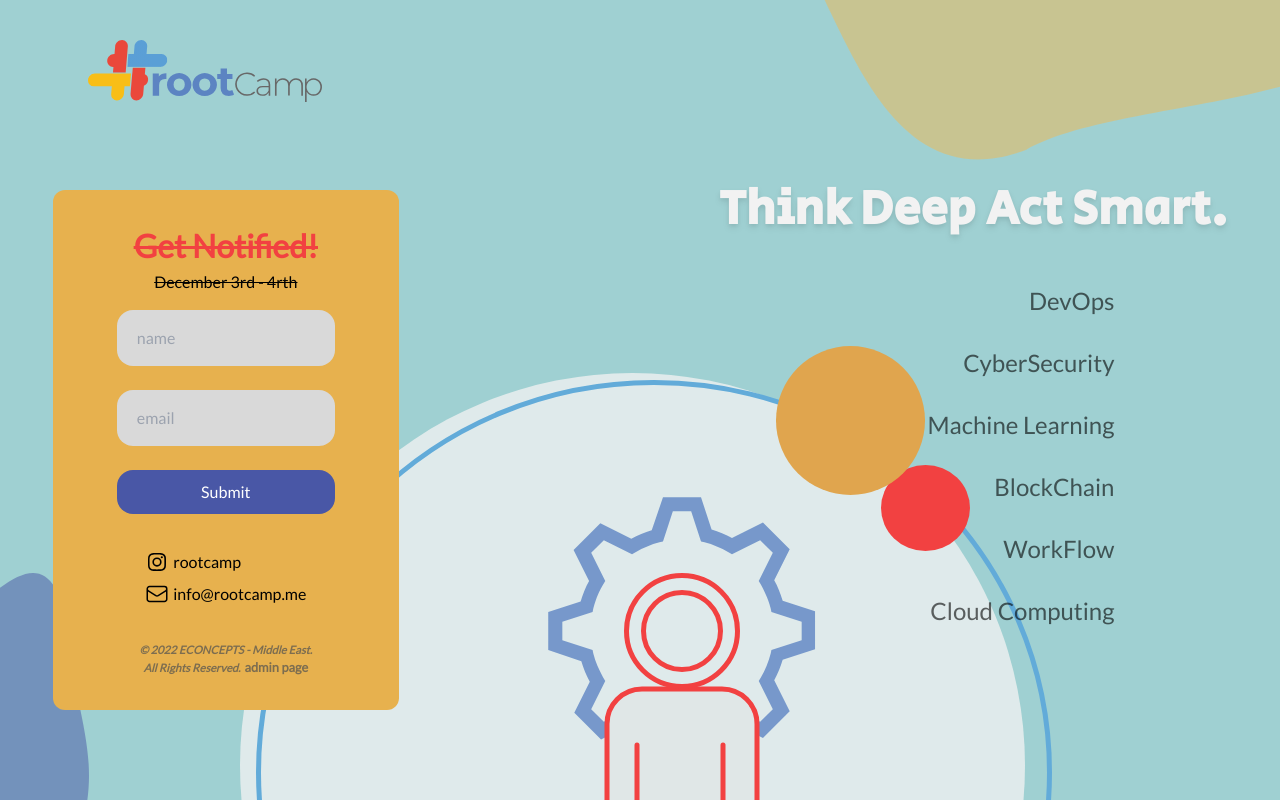
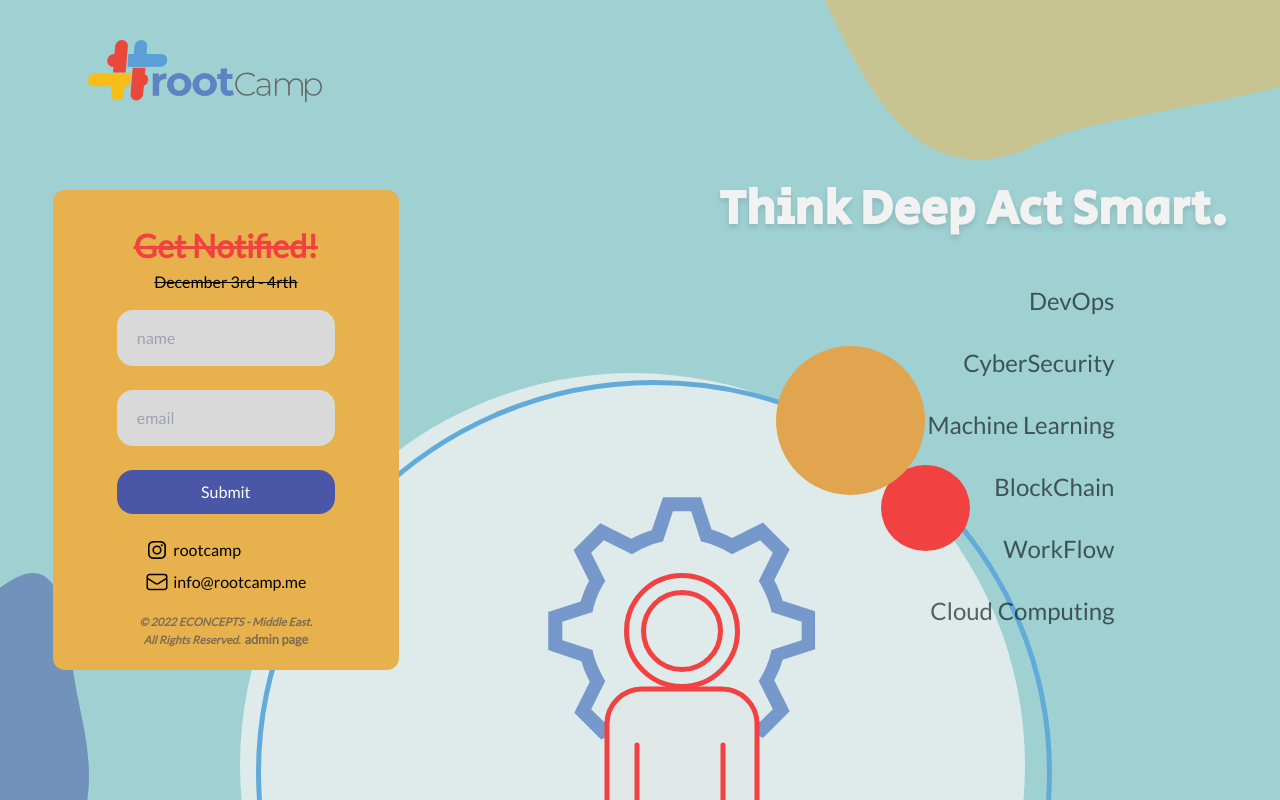
Before and after one commit to adel-fael/React-JS_rootcamp-project, a React (Vite) app: page / in a window 1280 px wide. Built offline with nearby package versions, Linux system fonts and the light colour scheme.

Commit message:
final touches

```diff
--- a/src/components/SignUp.jsx
+++ b/src/components/SignUp.jsx
@@ -140,7 +140,7 @@ const SignUp = () => {
             <span className="relative">Submit</span>
           </button>
 
-          <div className="py-5 space-y-2">
+          <div className="py-5 space-y-2 -mt-3">
             <a
               href="https://www.instagram.com/rootcamp.me/"
               target="_blank"
@@ -185,7 +185,7 @@ const SignUp = () => {
             </a>
           </div>
 
-          <span className="text-[.7rem] text-center italic text-gray-700 opacity-[0.6] font-semibold ">
+          <span className="-mt-4 -mb-3 text-[.7rem] text-center italic text-gray-700 opacity-[0.6] font-semibold ">
             &#169; 2022 ECONCEPTS - Middle East. <br /> All Rights Reserved.
           <Link to='/admin' className="hover:text-blue-800 ml-1 not-italic text-[.8rem]">
            admin page
```
